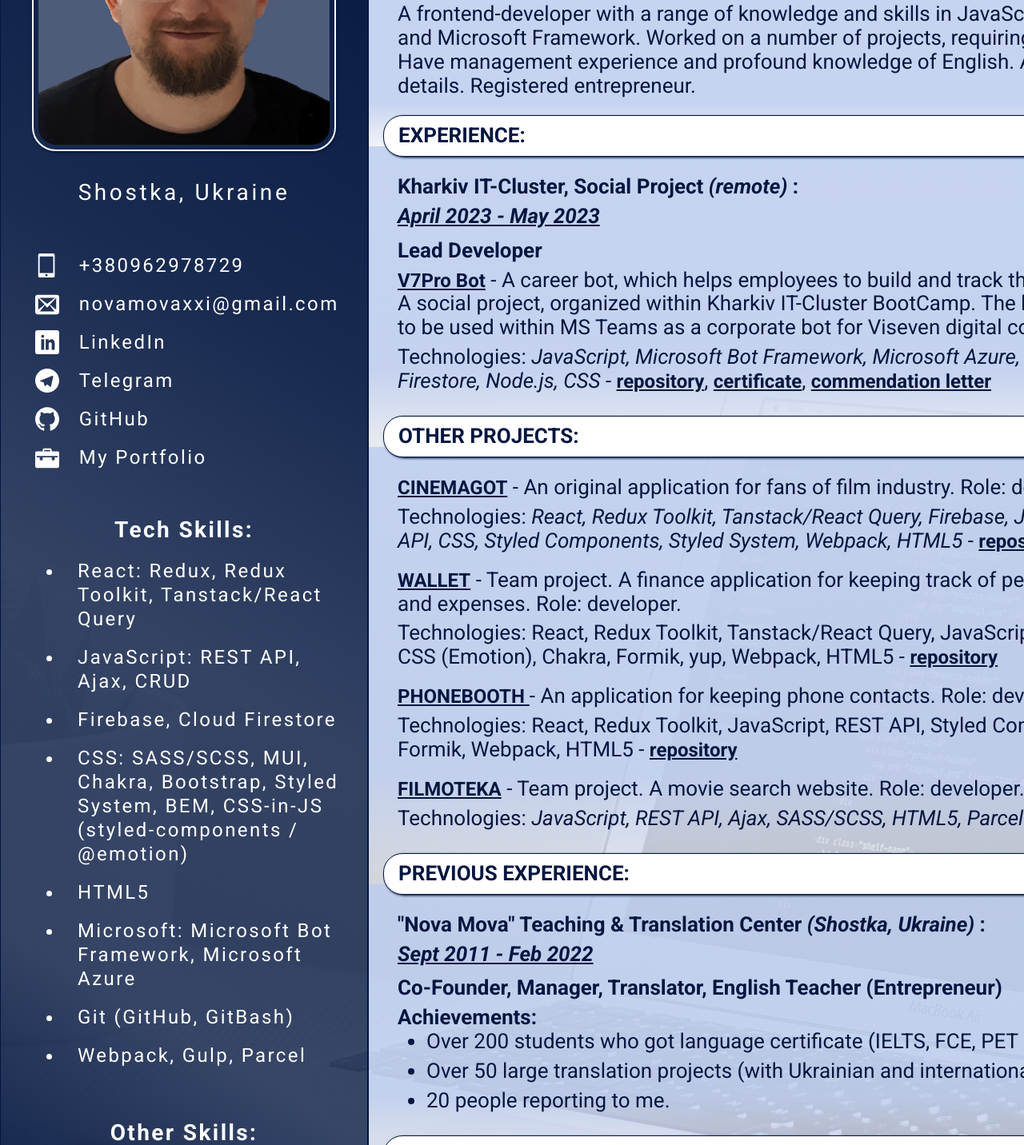
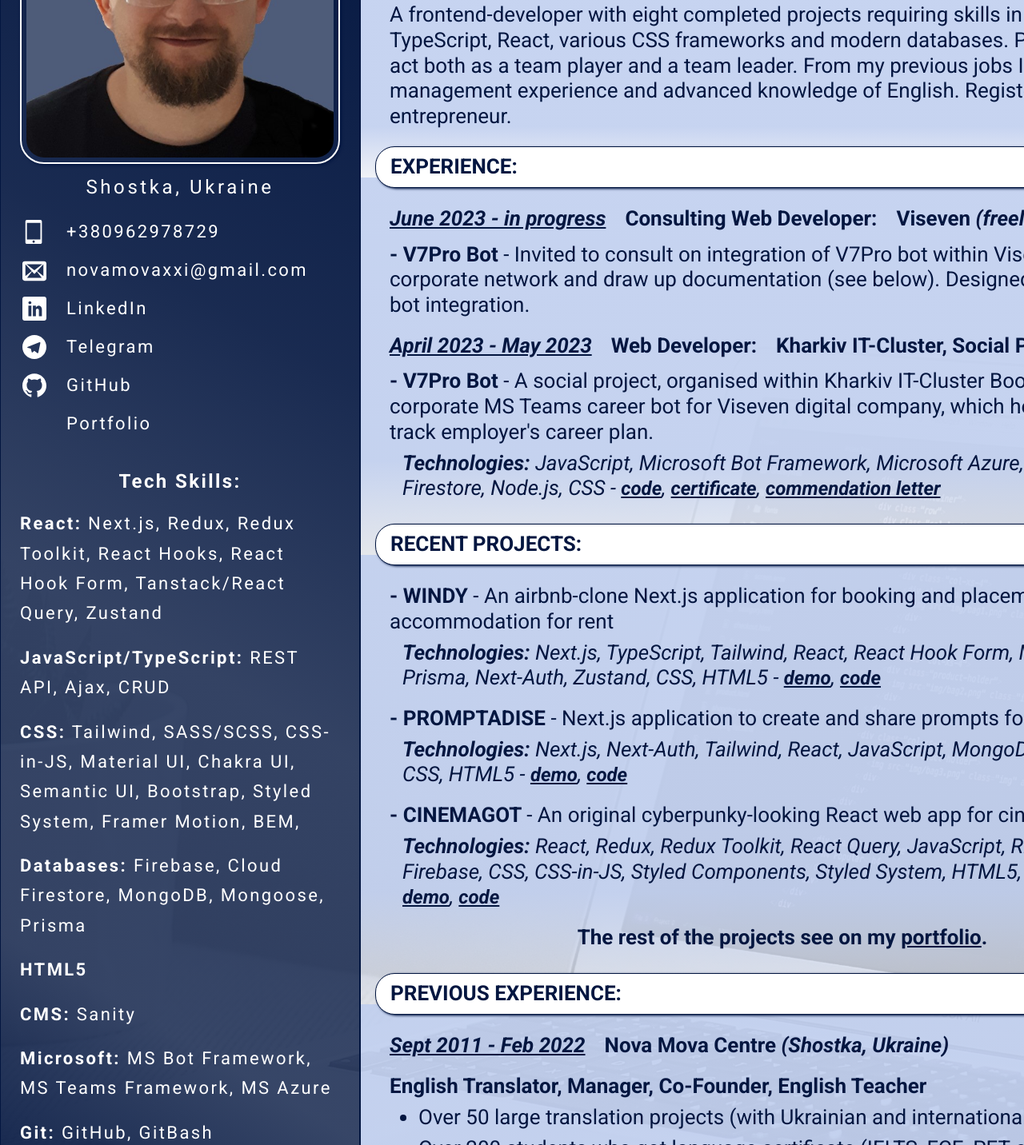
Before and after one commit to yevhen-petrunkin/cv-for-goit, a plain HTML site: page index.html in a window 1280 px wide. Shown: the part 228-1660 px from the top of the page at 80% size. Drawn offline with nearby package versions, Linux system fonts and the light colour scheme.

Commit message:
Edit information and styles as of August 2023

```diff
--- a/index.html
+++ b/index.html
@@ -41,7 +41,7 @@
             href="https://www.linkedin.com/in/yevhen-petrunkin-503617259/"
             class="contact link"
             target="_blank"
-            rel="noopener"
+            rel="noreferrer noopener"
           >
             <svg class="icon" width="30" height="30">
               <use href="./icons.svg#linkedin"></use>
@@ -52,7 +52,7 @@
             href="https://t.me/yevhen_petrunkin"
             class="contact link"
             target="_blank"
-            rel="noopener"
+            rel="noreferrer noopener"
             ><svg class="icon" width="30" height="30">
               <use href="./icons.svg#telegram"></use>
             </svg>
@@ -63,7 +63,7 @@
             href="https://github.com/yevhen-petrunkin"
             class="contact link"
             target="_blank"
-            rel="noopener"
+            rel="noreferrer noopener"
           >
             <svg class="icon" width="30" height="30">
               <use href="./icons.svg#github"></use>
@@ -71,44 +71,54 @@
             <span>GitHub</span></a
           >
           <a
-            href="https://yevhen-petrunkin.github.io/portfolio-app/"
+            href="https://yevhenportfolio.netlify.app/"
             class="contact link"
             target="_blank"
-            rel="noopener"
+            rel="noreferrer noopener"
           >
             <svg class="icon" width="30" height="30">
               <use href="./icons.svg#portfolio"></use>
             </svg>
-            <span>My Portfolio</span></a
+            <span>Portfolio</span></a
           >
         </address>
         <div class="skills tech-skills">
           <h3 class="skills__heading">Tech Skills:</h3>
           <ul class="skills__list list">
             <li class="skills__description">
-              React: Redux, Redux Toolkit, Tanstack/React Query
+              <span>React:</span> Next.js, Redux, Redux Toolkit, React Hooks,
+              React Hook Form, Tanstack/React Query, Zustand
             </li>
             <li class="skills__description">
-              JavaScript: REST API, Ajax, CRUD
+              <span>JavaScript/TypeScript:</span> REST API, Ajax, CRUD
             </li>
-            <li class="skills__description">Firebase, Cloud Firestore</li>
             <li class="skills__description">
-              CSS: SASS/SCSS, MUI, Chakra, Bootstrap, Styled System, BEM,
-              CSS-in-JS (styled-components / @emotion)
+              <span>CSS:</span> Tailwind, SASS/SCSS, CSS-in-JS, Material UI,
+              Chakra UI, Semantic UI, Bootstrap, Styled System, Framer Motion,
+              BEM,
             </li>
-            <li class="skills__description">HTML5</li>
             <li class="skills__description">
-              Microsoft: Microsoft Bot Framework, Microsoft Azure
+              <span>Databases:</span> Firebase, Cloud Firestore, MongoDB,
+              Mongoose, Prisma
             </li>
-            <li class="skills__description">Git (GitHub, GitBash)</li>
-            <li class="skills__description">Webpack, Gulp, Parcel</li>
+            <li class="skills__description"><span>HTML5</span></li>
+            <li class="skills__description"><span>CMS:</span> Sanity</li>
+            <li class="skills__description">
+              <span>Microsoft:</span> MS Bot Framework, MS Teams Framework, MS
+              Azure
+            </li>
+            <li class="skills__description">
+              <span>Git:</span> GitHub, GitBash
+            </li>
+            <li class="skills__description">
+              <span>Bundlers:</span> Webpack, Gulp, Parcel
+            </li>
           </ul>
         </div>
         <div class="skills">
           <h3 class="skills__heading">Other Skills:</h3>
           <ul class="skills__list list">
-            <li class="skills__description">Jira, Trello</li>
-            <li class="skills__description">Scrum, Agile</li>
+            <li class="skills__description">Jira, Trello, Scrum, Agile</li>
           </ul>
         </div>
         <div class="skills">
@@ -116,14 +126,14 @@
           <ul class="skills__list list">
             <li class="skills__description">English - Advanced</li>
             <li class="skills__description">Ukrainian - Native</li>
-            <li class="skills__description">Russian - Native</li>
+            <li class="skills__description">Russian - Fluent</li>
           </ul>
         </div>
       </div>
       <div class="block block__right">
         <section class="heading">
           <h1 class="heading__name">Yevhen Petrunkin</h1>
-          <h2 class="heading__position">Frontend-Developer (React)</h2>
+          <h2 class="heading__position">Frontend-Developer</h2>
         </section>
         <div class="box">
           <section class="article">
@@ -131,10 +141,11 @@
               <h3 class="article__name">SUMMARY:</h3>
             </div>
             <article class="article__body">
-              A frontend-developer with a range of knowledge and skills in
-              JavaScript, React, CSS and Microsoft Framework. Worked on a number
-              of projects, requiring these skills. Have management experience
-              and profound knowledge of English. Attentive to details.
+              A frontend-developer with eight completed projects requiring
+              skills in JavaScript &amp; TypeScript, React, various CSS
+              frameworks and modern databases. Proven ability to act both as a
+              team player and a team leader. From my previous jobs I also have
+              some management experience and advanced knowledge of English.
               Registered entrepreneur.
             </article>
           </section>
@@ -144,53 +155,62 @@
               <h3 class="article__name">EXPERIENCE:</h3>
             </div>
             <article class="article__body">
-              <h4 class="article__place body">
-                Kharkiv IT-Cluster, Social Project
-                <i>(remote)</i> :
+              <h4 class="article__name">
+                <span class="article__time body"> June 2023 - in progress</span>
+                <span>Consulting Web Developer:</span>
+                <span>Viseven <i>(freelance)</i></span>
               </h4>
-              <p class="article__time body">April 2023 - May 2023</p>
-              <p class="article__position body">Lead Developer</p>
-              <h4 class="article__heading body">
-                <a
-                  href="https://www.figma.com/proto/0UKqUPkv4VWlf8WdGCaPhw/UI%2FUX-D?page-id=445%3A150302&type=design&node-id=630-171537&viewport=5200%2C1965%2C0.21&scaling=scale-down-width&starting-point-node-id=630%3A171537"
-                  class="article__link"
-                  target="_blank"
-                  rel="noopener"
-                  ><span class="article__heading--main">V7Pro Bot</span></a
+
+              <p class="article__heading body">
+                <span class="article__heading--main">- V7Pro Bot</span>
+                <span class="article__heading--add"
+                  >- Invited to consult on integration of V7Pro bot within
+                  Viseven MS Teams corporate network and draw up documentation
+                  (see below). Designed 4 guides on bot integration.</span
                 >
+              </p>
+            </article>
+
+            <article class="article__body">
+              <h4 class="article__name">
+                <span class="article__time body">April 2023 - May 2023</span>
+                <span class="article__position body">Web Developer:</span>
+                <span>Kharkiv IT-Cluster, Social Project <i>(remote)</i></span>
+              </h4>
+
+              <p class="article__heading body">
+                <span class="article__heading--main">- V7Pro Bot</span>
                 <span class="article__heading--add"
-                  >- A career bot, which helps employees to build and track
-                  their career plan. A social project, organized within Kharkiv
-                  IT-Cluster BootCamp. The bot is designed to be used within MS
-                  Teams as a corporate bot for Viseven digital company.</span
+                  >- A social project, organised within Kharkiv IT-Cluster
+                  BootCamp. A corporate MS Teams career bot for Viseven digital
+                  company, which helps to build and track employer's career
+                  plan.</span
                 >
-              </h4>
+              </p>
               <p class="article__tech body">
                 <span class="article__tech--main">Technologies:</span>
-                <i>
-                  JavaScript, Microsoft Bot Framework, Microsoft Azure,
-                  Firebase, Cloud Firestore, Node.js, CSS
-                </i>
-                -
+
+                JavaScript, Microsoft Bot Framework, Microsoft Azure, Firebase,
+                Cloud Firestore, Node.js, CSS -
                 <a
                   class="article__link body"
                   href="https://github.com/yevhen-petrunkin/vibot"
                   target="_blank"
-                  rel="noopener"
-                  >repository</a
+                  rel="noreferrer noopener"
+                  >code</a
                 >,
                 <a
                   class="article__link body"
                   href="https://drive.google.com/file/d/1fKuSMpresqo5DGv0fqV4G5EjkJQTCvwI/view"
                   target="_blank"
-                  rel="noopener"
+                  rel="noreferrer noopener"
                   >certificate</a
                 >,
                 <a
                   class="article__link body"
                   href="https://drive.google.com/file/d/1ThlQ32p816fKwRJDCN71SXslXS_O6lLW/view"
                   target="_blank"
-                  rel="noopener"
+                  rel="noreferrer noopener"
                   >commendation letter</a
                 >
               </p>
@@ -199,119 +219,110 @@
 
           <section class="article">
             <div class="article__title">
-              <h3 class="article__name">OTHER PROJECTS:</h3>
+              <h3 class="article__name">RECENT PROJECTS:</h3>
             </div>
             <article class="article__body">
               <h4 class="article__heading body">
-                <a
-                  href="https://yevhen-petrunkin.github.io/cinemagot-react-app/"
-                  class="article__link"
-                  target="_blank"
-                  rel="noopener"
-                  ><span class="article__heading--main">CINEMAGOT</span></a
-                >
+                <span class="article__heading--main">- WINDY</span>
                 <span class="article__heading--add"
-                  >- An original application for fans of film industry. Role:
-                  developer.</span
+                  >- An airbnb-clone Next.js application for booking and
+                  placement of accommodation for rent</span
                 >
               </h4>
               <p class="article__tech body">
                 <span class="article__tech--main">Technologies:</span>
-                <i>
-                  React, Redux Toolkit, Tanstack/React Query, Firebase,
-                  JavaScript, REST API, CSS, Styled Components, Styled System,
-                  Webpack, HTML5
-                </i>
-                -
+                Next.js, TypeScript, Tailwind, React, React Hook Form, MongoDB,
+                Prisma, Next-Auth, Zustand, CSS, HTML5 -
+                <a
+                  href="https://windyyourhome.vercel.app/"
+                  class="article__link"
+                  target="_blank"
+                  rel="noreferrer noopener"
+                  >demo</a
+                >,
                 <a
                   class="article__link body"
-                  href="https://github.com/yevhen-petrunkin/cinemagot-react-app"
+                  href="https://github.com/yevhen-petrunkin/windbnb-nextjs-ts-app"
                   target="_blank"
-                  rel="noopener"
-                  >repository</a
+                  rel="noreferrer noopener"
+                  >code</a
                 >
               </p>
             </article>
 
             <article class="article__body">
               <h4 class="article__heading body">
-                <a
-                  href="https://semenovihor.github.io/wallet-team-project/"
-                  class="article__link"
-                  target="_blank"
-                  rel="noopener"
-                  ><span class="article__heading--main">WALLET</span></a
-                >
+                <span class="article__heading--main">- PROMPTADISE</span>
                 <span class="article__heading--add"
-                  >- Team project. A finance application for keeping track of
-                  personal incomes and expenses. Role: developer.</span
-                >
+                  >- Next.js application to create and share prompts for AI.
+                </span>
               </h4>
               <p class="article__tech body">
                 <span class="article__tech--main">Technologies:</span>
-                React, Redux Toolkit, Tanstack/React Query, JavaScript, REST
-                API, CSS (Emotion), Chakra, Formik, yup, Webpack, HTML5 -
+                Next.js, Next-Auth, Tailwind, React, JavaScript, MongoDB,
+                Mongoose, CSS, HTML5 -
+                <a
+                  href="https://promptadise.vercel.app/"
+                  class="article__link"
+                  target="_blank"
+                  rel="noreferrer noopener"
+                  >demo</a
+                >,
                 <a
                   class="article__link body"
-                  href="https://github.com/SemenovIhor/wallet-team-project"
+                  href="https://github.com/yevhen-petrunkin/pomptadise-nextjs-app"
                   target="_blank"
-                  rel="noopener"
-                  >repository</a
+                  rel="noreferrer noopener"
+                  >code</a
                 >
               </p>
             </article>
 
             <article class="article__body">
               <h4 class="article__heading body">
-                <a
-                  href="https://yevhen-petrunkin.github.io/phonebook-06-react/"
-                  class="article__link"
-                  target="_blank"
-                  rel="noopener"
-                >
-                  <span class="article__heading--main">PHONEBOOTH</span>
-                </a>
+                <span class="article__heading--main">- CINEMAGOT</span>
                 <span class="article__heading--add"
-                  >- An application for keeping phone contacts. Role: developer.
+                  >- An original cyberpunky-looking React web app for cinema
+                  lovers
                 </span>
               </h4>
               <p class="article__tech body">
                 <span class="article__tech--main">Technologies:</span>
-                React, Redux Toolkit, JavaScript, REST API, Styled Components,
-                MUI, Formik, Webpack, HTML5 -
+                <i>
+                  React, Redux, Redux Toolkit, React Query, JavaScript, REST
+                  API, Firebase, CSS, CSS-in-JS, Styled Components, Styled
+                  System, HTML5, Webpack
+                </i>
+                -
+                <a
+                  href="https://yevhen-petrunkin.github.io/cinemagot-react-app/"
+                  class="article__link"
+                  target="_blank"
+                  rel="noreferrer noopener"
+                  >demo</a
+                >,
                 <a
                   class="article__link body"
-                  href="https://github.com/yevhen-petrunkin/phonebook-06-react"
+                  href="https://github.com/yevhen-petrunkin/cinemagot-react-app"
                   target="_blank"
-                  rel="noopener"
-                  >repository</a
+                  rel="noreferrer noopener"
+                  >code</a
                 >
               </p>
             </article>
+
             <article class="article__body">
-              <h4 class="article__heading body">
+              <h4 class="article__heading body" style="text-align: center">
+                The rest of the projects see on my
                 <a
-                  href="https://kaka8548.github.io/filmoteka-/"
-                  class="article__link"
+                  href="https://yevhenportfolio.netlify.app/"
+                  class="link"
                   target="_blank"
-                  rel="noopener"
-                  ><span class="article__heading--main">FILMOTEKA</span></a
+                  rel="noreferrer noopener"
                 >
-                <span class="article__heading--add"
-                  >- Team project. A movie search website. Role: developer.
-                </span>
+                  portfolio</a
+                >.
               </h4>
-              <p class="article__tech body">
-                <span class="article__tech--main">Technologies:</span>
-                <i>JavaScript, REST API, Ajax, SASS/SCSS, HTML5, Parcel</i> -
-                <a
-                  class="article__link body"
-                  href="https://github.com/Kaka8548/filmoteka-"
-                  target="_blank"
-                  rel="noopener"
-                  >repository</a
-                >
-              </p>
             </article>
           </section>
 
@@ -320,50 +331,61 @@
               <h3 class="article__name">PREVIOUS EXPERIENCE:</h3>
             </div>
             <article class="article__body">
-              <h4 class="article__place body">
-                "Nova Mova" Teaching & Translation Center
-                <i>(Shostka, Ukraine)</i> :
+              <h4 class="article__name body">
+                <span class="article__time body">Sept 2011 - Feb 2022</span
+                ><span>
+                  Nova Mova Centre
+                  <i>(Shostka, Ukraine)</i>
+                </span>
               </h4>
-              <p class="article__time body">Sept 2011 - Feb 2022</p>
+
               <p class="article__position body">
-                Co-Founder, Manager, Translator, English Teacher (Entrepreneur)
+                English Translator, Manager, Co-Founder, English Teacher
               </p>
-              <p><b>Achievements:</b></p>
               <ul class="article__description list">
+                <li class="article__item body">
+                  Over 50 large translation projects (with Ukrainian and
+                  international enterprises).
+                </li>
                 <li class="article__item body">
                   Over 200 students who got language certificate (IELTS, FCE,
                   PET etc.).
                 </li>
-                <li class="article__item body">
-                  Over 50 large translation projects (with Ukrainian and
-                  international customers).
-                </li>
-                <li class="article__item body">20 people reporting to me.</li>
               </ul>
             </article>
           </section>
+
           <section class="article">
             <div class="article__title">
               <h3 class="article__name">EDUCATION:</h3>
             </div>
+
             <article class="article__body">
-              <h4 class="article__place body">
-                IT school GOIT: JavaScript-Bootcamp (IT Generation Programme) :
+              <h4 class="article__name body">
+                <span class="article__time body">Sept 2022 - Jan 2023</span>
+                <span>GoIT School <i>(Kyiv, Ukraine)</i>:</span>
+                <span>JavaScript Bootcamp</span>
               </h4>
-              <p class="article__time body">Sept 2022 - Jan 2023</p>
               <p class="article__position special body">
                 HTML, CSS, JavaScript, React
               </p>
             </article>
+
             <article class="article__body">
-              <h4 class="article__place body">
-                Kyiv National Linguistic University :
+              <h4 class="article__name body">
+                <span class="article__time body">Sept 2006 - Jun 2007</span>
+                <span>Kyiv National Linguistic University</span>
               </h4>
-              <p class="article__time body">Sept 2006 - Jun 2007</p>
               <p class="article__position special body">
                 Psychologist, Specialist of Psychology (English as major)
               </p>
-              <p class="article__time body">Sept 2002 - Jun 2006</p>
+            </article>
+
+            <article class="article__body">
+              <h4 class="article__name body">
+                <span class="article__time body">Sept 2002 - Jun 2006</span>
+                <span>Kyiv National Linguistic University</span>
+              </h4>
               <p class="article__position special body">
                 English Teacher, Bachelor of Linguistics
               </p>
--- a/styles.css
+++ b/styles.css
@@ -48,10 +48,10 @@
 }
 
 .block__left {
-  padding: 18px;
-  width: 460px;
+  padding: 24px;
+  width: 450px;
   height: 100%;
-  font-size: 24px;
+  font-size: 22px;
   /* line-height: 30px; */
   color: white;
   background-image: linear-gradient(
@@ -65,16 +65,15 @@
 }
 
 .photo-block {
-  padding-top: 18px;
-  padding-bottom: 18px;
+  padding-top: 8px;
 }
 
 .photo-block__photo {
   display: block;
   margin: 0 auto;
-  margin-bottom: 18px;
+  margin-bottom: 8px;
   padding: 6px;
-  width: 90%;
+  width: 100%;
   border: 2px solid white;
   border-radius: 30px;
   box-shadow: 1.8px 1.8px 3.6px rgb(3, 22, 64);
@@ -82,14 +81,14 @@
 
 .photo-block__location {
   display: block;
-  padding: 18px 0;
+  padding: 8px 0;
   text-align: center;
-  font-size: 28px;
+  font-size: 24px;
   letter-spacing: 3.6px;
 }
 
 .contacts {
-  padding: 24px 18px 18px 79.8px;
+  padding: 18px 0 18px 58px;
   letter-spacing: 2.4px;
 }
 
@@ -101,38 +100,37 @@
 
 .icon {
   position: absolute;
-  left: 43.8px;
+  left: 28px;
   fill: currentColor;
 }
 
 .skills {
-  padding: 24px 0;
+  padding: 8px 0;
   letter-spacing: 2.4px;
 }
 
 .skills__heading {
   padding-bottom: 20px;
   text-align: center;
-  font-size: 28px;
+  font-size: 24px;
 }
 
 .skills__list {
-  padding-left: 60px;
+  list-style: none;
 }
 
 .skills__description {
   padding-bottom: 18px;
-  padding-left: 18px;
-  line-height: 30px;
+  line-height: 1.7;
 }
 
-/* .tech-skills .skills__description:last-child {
-  color: rgba(255, 255, 255, 0.528);
-} */
+.skills__description span {
+  font-weight: bold;
+}
 
 .block__right {
   background-color: rgba(38, 67, 130, 0.064);
-  width: 1028px;
+  width: 1038px;
   height: 100%;
   color: rgb(3, 22, 64);
 }
@@ -165,6 +163,7 @@
   position: relative;
   display: block;
   padding: 36px 18px 48px 18px;
+
   background-image: linear-gradient(
     rgba(188, 204, 239, 0.799) 75%,
     transparent 100%
@@ -187,22 +186,41 @@
 }
 
 .article__name {
+  display: flex;
+  gap: 24px;
+
   font-size: 26px;
+  font-weight: bold;
 }
 
 .article__body {
   padding-bottom: 12px;
   padding-left: 18px;
   font-size: 26px;
+  line-height: 1.22;
 }
 
 .body {
   margin-bottom: 7px;
 }
 
+.article__heading a {
+  text-decoration: underline;
+}
+
 .article__heading--add {
   font-weight: normal;
   text-decoration: none;
+}
+
+.article__tech {
+  padding-left: 16px;
+  font-style: italic;
+}
+
+.article__heading--main,
+.article__tech--main {
+  font-weight: bold;
 }
 
 .article__time {
@@ -220,7 +238,6 @@
 
 .article__description {
   padding-left: 36px;
-  /* list-style: none; */
   font-size: 26px;
 }
 
@@ -233,7 +250,3 @@
   font-weight: bolder;
   color: inherit;
 }
-
-/* .article__body .article__link:first-of-type {
-  margin-right: 18px;
-} */
```
